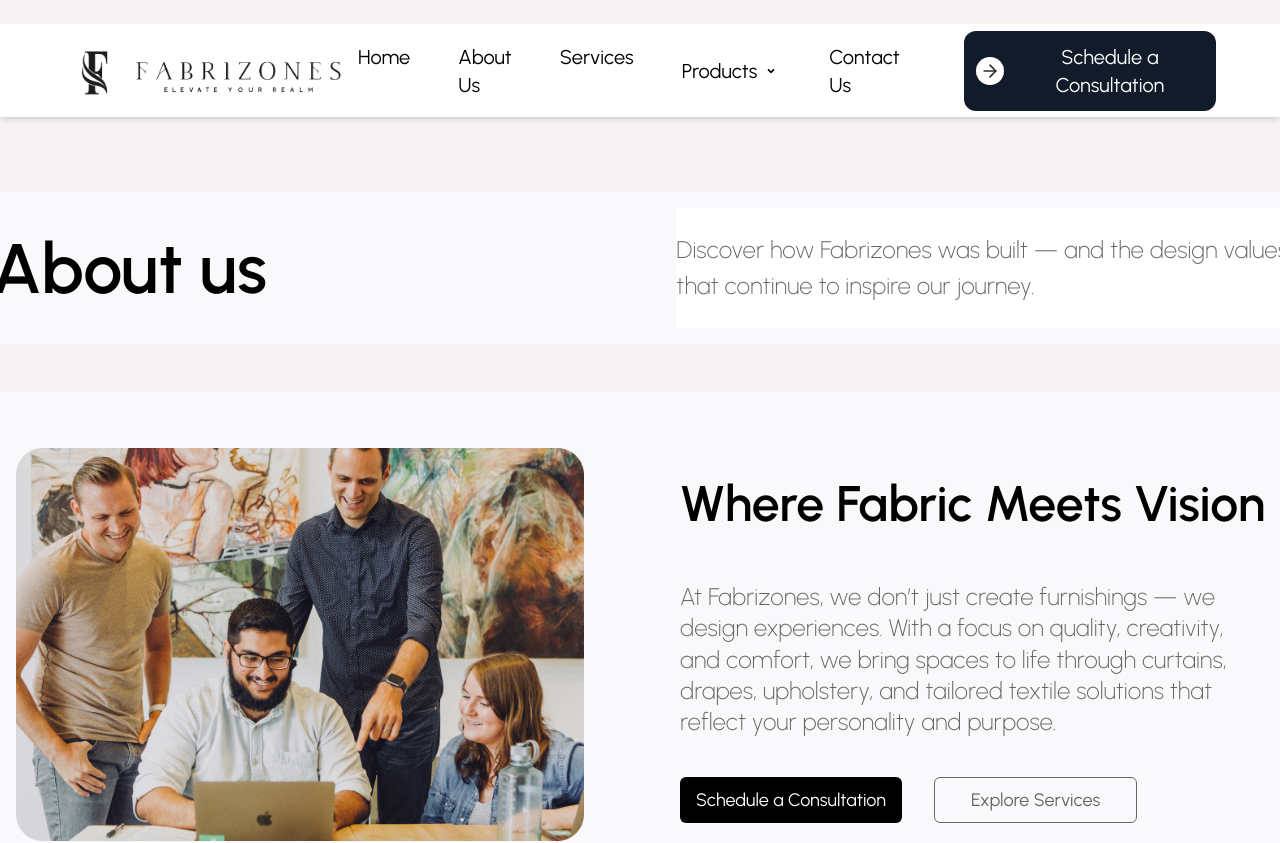
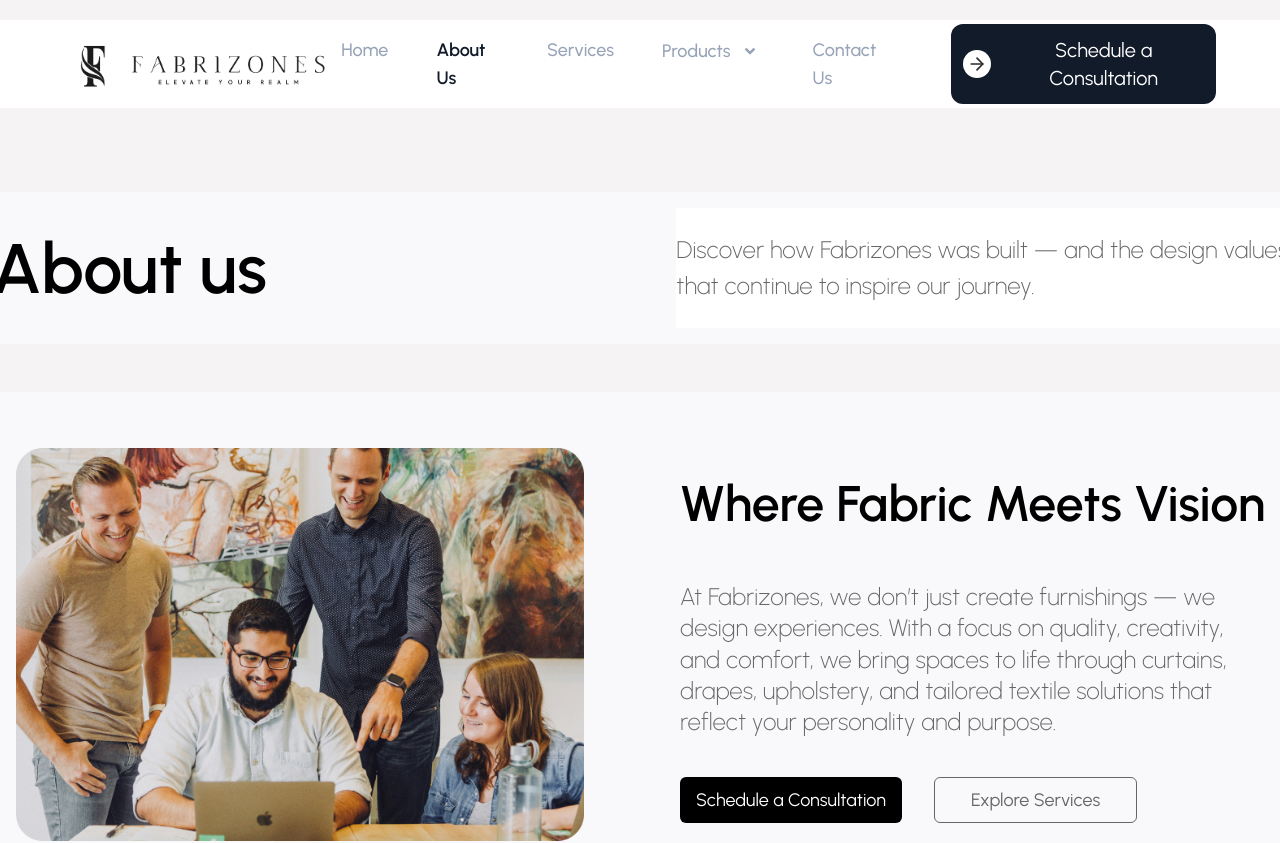
Before and after one commit to Shresthap21/Fabrizones, a Next.js app: page /about-us in a window 1280 px wide. Shown: the top 843 px of the page. Built offline with nearby package versions, Linux system fonts and the light colour scheme.

Commit message:
feat: add ProductsDropdown and integrate with navbar

```diff
--- a/components/Navbar.jsx
+++ b/components/Navbar.jsx
@@ -1,47 +1,119 @@
 "use client";
 
-import React from "react";
+import React, { useState } from "react";
 import Link from "next/link";
 import { usePathname } from "next/navigation";
 import Button from "./Button";
 import { RiArrowDropDownLine } from "react-icons/ri";
+import ProductsDropdown from "./ProductsDropdown";
 
 const Navbar = () => {
   const pathname = usePathname();
-  const isHomePage = pathname === "/";
+  const [isClickedOpen, setIsClickedOpen] = useState(false);
+  const [isHovered, setIsHovered] = useState(false);
+  const isHomePage = pathname === "/" && !(isClickedOpen || isHovered);
+
+  const toggleClick = () => {
+    setIsClickedOpen((prev) => {
+      const nextState = !prev;
+      if (!nextState) {
+        setIsHovered(false);
+      }
+      return nextState;
+    });
+  };
+
+  const showDropdown = isClickedOpen || isHovered;
+
+  const getLinkColor = (href) => {
+    const isProducts = href === "/products";
+    const isActive = isProducts ? showDropdown : pathname === href;
+
+    if (isProducts) {
+      return isActive ? "text-[#111B29] font-semibold" : "text-[#97A3B7] font-medium";
+    }
+
+    if (pathname === "/") {
+      return isActive ? "text-white font-semibold" : "text-[#DDDDDDCC] font-medium";
+    } else {
+      return isActive ? "text-[#111B29] font-semibold" : "text-[#97A3B7] font-medium";
+    }
+  };
 
   return (
+    <>
       <nav
-      className={`absolute top-0 left-0 w-full flex justify-between items-center z-50 transition-all duration-500 ${
+        className={`absolute top-5 left-0 w-full flex justify-between items-center z-50 transition-all duration-500 ${
           isHomePage
-          ? "bg-transparent text-white px-16 py-4"
-          : "bg-white text-black shadow-md my-6 px-16"
+            ? "bg-transparent text-white px-16"
+            : "bg-white text-black px-16"
         }`}
       >
         <div>
           <img
             src="/assets/images/Fabrizone.png"
             alt="Fabrizone Logo"
-          className={`w-[20rem] transition duration-300 ${
-            isHomePage ? "" : "invert"
-          }`}
+            className={`w-[18rem] transition duration-300 ${isHomePage ? "" : "invert"}`}
           />
         </div>
 
         <div className="flex items-center gap-16">
-        <ul className="flex gap-[3rem] text-xl font-urbanist">
-          <li><Link href="/">Home</Link></li>
-          <li><Link href="/about-us">About Us</Link></li>
-          <li><Link href="/services">Services</Link></li>
-          <li className="flex items-center gap-1 cursor-pointer">
+          <ul className="flex gap-[3rem] text-lg font-urbanist">
+            <li>
+              <Link href="/" className={getLinkColor("/")}>
+                Home
+              </Link>
+            </li>
+            <li>
+              <Link href="/about-us" className={getLinkColor("/about-us")}>
+                About Us
+              </Link>
+            </li>
+            <li>
+              <Link href="/services" className={getLinkColor("/services")}>
+                Services
+              </Link>
+            </li>
+
+            <li
+              onMouseEnter={() => setIsHovered(true)}
+              onMouseLeave={() => setIsHovered(false)}
+            >
+              <div
+                onClick={toggleClick}
+                className={`flex items-center gap-1 cursor-pointer select-none ${getLinkColor("/products")}`}
+              >
                 <span>Products</span>
-  <RiArrowDropDownLine />
+                <RiArrowDropDownLine
+                  size={30}
+                  className={`transition-transform ${showDropdown ? "rotate-180" : ""}`}
+                />
+              </div>
             </li>
-          <li><Link href="/contact-us">Contact Us</Link></li>
+
+            <li>
+              <Link href="/contact-us" className={getLinkColor("/contact-us")}>
+                Contact Us
+              </Link>
+            </li>
           </ul>
-        <Button isHomePage={isHomePage}/>
+
+          <Button isHomePage={isHomePage} />
         </div>
       </nav>
+
+      {showDropdown && (
+        <div
+          onMouseEnter={() => setIsHovered(true)}
+          onMouseLeave={() => setIsHovered(false)}
+          className="absolute left-0 top-[100px] w-full bg-white z-40 shadow-md"
+        >
+          <div className="mx-auto px-12 py-8">
+            <ProductsDropdown />
+          </div>
+        </div>
+      )}
+    </>
   );
 };
 
--- /dev/null
+++ b/components/ProductsDropdown.jsx
@@ -0,0 +1,52 @@
+import React from "react";
+import Link from "next/link";
+import { LuBlinds, LuBrickWall } from "react-icons/lu";
+import { FiHome, FiGrid, FiSliders, FiMonitor, FiLayers, FiBox, FiSun, FiZap } from "react-icons/fi";
+
+const products = [
+  { label: "Curtains and Drapery", icon: <FiHome />},
+  { label: "Blinds", icon: <LuBlinds />},
+  { label: "Fabrics", icon: <FiSliders />},
+  { label: "Upholstery", icon: <FiMonitor />},
+  { label: "Wall Treatment", icon: <LuBrickWall />},
+  { label: "Flooring", icon: <FiBox />},
+  { label: "Outdoor Shades", icon: <FiSun />},
+  { label: "Home Automation", icon: <FiZap />},
+];
+
+const ProductsDropdown = () => {
+  return (
+      <div className="font-urbanist w-full bg-white px-10 py-5">
+        <h2 className="mb-6 font-semibold text-[#97A3B7] text-sm">OUR PRODUCTS</h2>
+
+      <div className="flex gap-x-12">
+        {/* Product Grid */}
+        <div className="grid grid-cols-2 md:grid-cols-4 gap-x-[3rem] gap-y-2">
+          {products.map((item, idx) => (
+            <Link
+              key={idx}
+              href={`/products/${item.label.replaceAll(" ", "-").toLowerCase()}`}
+              className="flex items-center gap-3"
+            >
+              <span className="text-2xl text-black">{item.icon}</span>
+              <span className="text-[#111B29] text-base font-semibold">
+                {item.label}
+              </span>
+            </Link>
+          ))}
+        </div>
+
+        {/* Insight Box */}
+        <div className=" bg-[#FAFBFD] p-6 ">
+          <p className="text-gray-400 text-sm uppercase font-semibold mb-2">Insight</p>
+          <img src="/assets/insight-illustration.png" alt="Insight" className="mb-4 rounded-md" />
+          <p className="text-sm text-gray-700 font-medium">
+            Choosing the Right Drapes for Your Space
+          </p>
+        </div>
+      </div>
+    </div>
+  );
+};
+
+export default ProductsDropdown;
```
Lines whose indentation alone changed are shown as unchanged.
